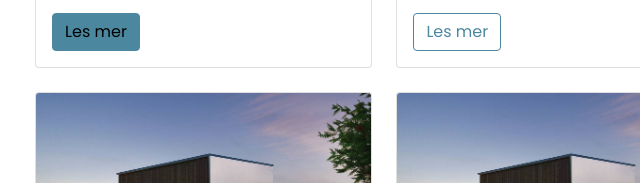
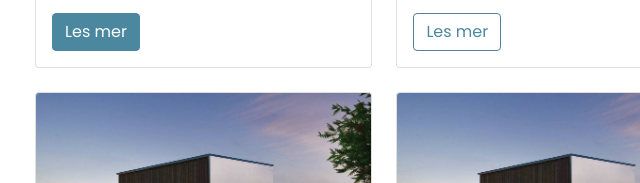
Before and after one commit to HaavGa/PRO1000_Spegle, a website: page oftevatn.html in a window 1280 px wide. In both pictures the pointer is over the link 171 px from the left and 1359 px from the top of the page. Shown: the part 1328-1511 px from the top of the page, 75-715 px from the left. Drawn offline with nearby package versions, Linux system fonts and the light colour scheme.

Commit message:
changed text color to white when hovering on buttons

```diff
--- a/css/style.css
+++ b/css/style.css
@@ -90,6 +90,10 @@ footer i:hover {
   width: 100%;
 }
 
+.card-body a:hover {
+  color: white;
+}
+
 @media (max-width: 1200px) {
   #map-container-google-1 {
     width: 45rem;
```
